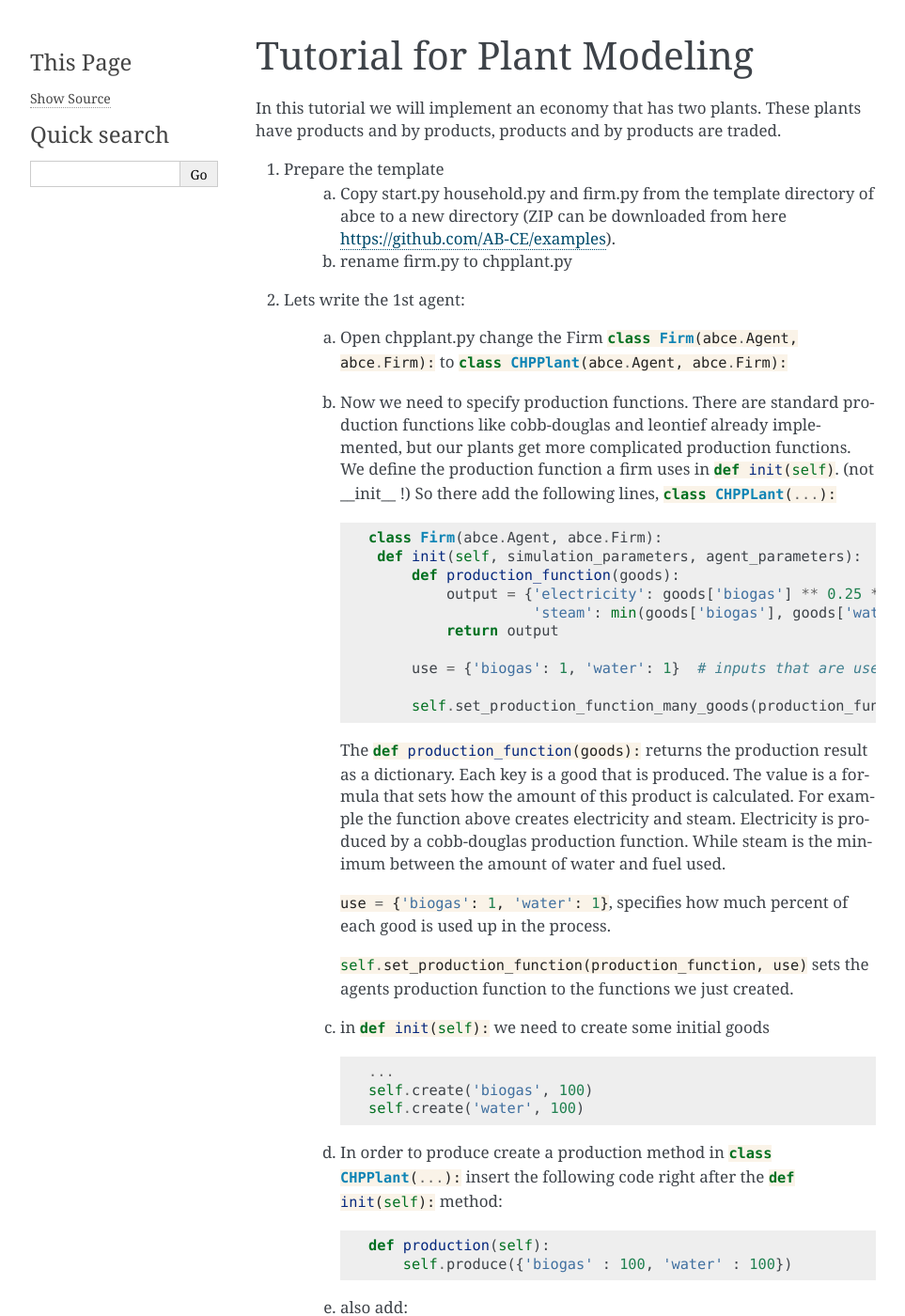
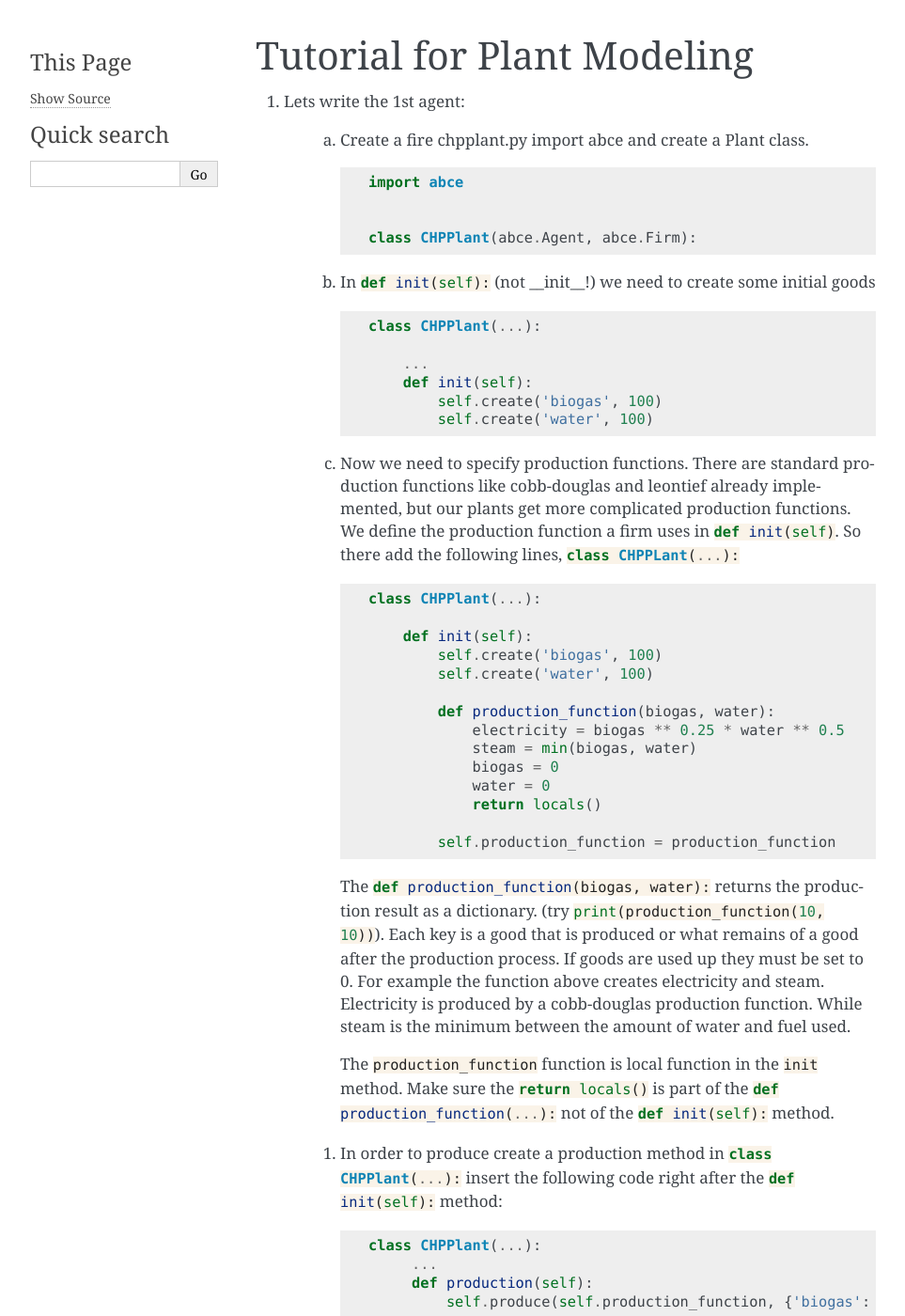
Before and after one commit to AB-CE/abce, a Sphinx documentation site: the page built from docs/tutorial.rst, in a window 1280 px wide and 1400 px high. Shown: the whole window at 94% size, without its empty margins (148-1111 px from the left). Built offline with Sphinx 7.4.7, drawn with Linux system fonts in a browser that asks for light colours; some of the changed text lies outside the part shown.

Commit message:
Make plant tutorial.rst self contained, not referencing the templates

```diff
--- a/docs/tutorial.rst
+++ b/docs/tutorial.rst
@@ -5,107 +5,115 @@
 Tutorial for Plant Modeling
 ===========================
 
-In this tutorial we will implement an economy that has two plants. These plants have products and by products, products and by products are traded.
+1. Lets write the 1st agent:
 
-1. Prepare the template
-    a. Copy start.py household.py and firm.py from the template directory of abce to a new directory (ZIP can be downloaded from here https://github.com/AB-CE/examples).
-
-    b. rename firm.py to chpplant.py
-
-2. Lets write the 1st agent:
-
-    a. Open chpplant.py change the Firm :py:`class Firm(abce.Agent, abce.Firm):` to :py:`class CHPPlant(abce.Agent, abce.Firm):`
-
-    b. Now we need to specify production functions. There are standard production functions like cobb-douglas and leontief already implemented, but our plants get more complicated production functions.
-       We define the production function a firm uses in :py:`def init(self)`. (not __init__ !)                   So there add the following lines, :py:`class CHPPLant(...):`
+    a. Create a fire chpplant.py import abce and create a Plant class.
 
        .. code:: python
 
-           class Firm(abce.Agent, abce.Firm):
-            def init(self, simulation_parameters, agent_parameters):
-                def production_function(goods):
-                    output = {'electricity': goods['biogas'] ** 0.25 * goods['water'] ** 0.5,
-                              'steam': min(goods['biogas'], goods['water'])}
-                    return output
+           import abce
 
-                use = {'biogas': 1, 'water': 1}  # inputs that are used for production are consumed completely
 
-                self.set_production_function_many_goods(production_function, use)
+           class CHPPlant(abce.Agent, abce.Firm):
 
-     The :py:`def production_function(goods):` returns the production result as a dictionary. Each key is a good that is produced. The value is a formula that sets how the amount of this product is calculated. For example the function above creates electricity and steam. Electricity is produced by a cobb-douglas production function. While steam is the minimum between the amount of water and fuel used.
 
-     :py:`use = {'biogas': 1, 'water': 1}`, specifies how much percent of each good is used up in the process.
-
-     :py:`self.set_production_function(production_function, use)` sets the agents production function to the functions we just created.
-
-    c. in :py:`def init(self):` we need to create some initial goods
+    #. In :py:`def init(self):` (not __init__!) we need to create some initial goods
 
        .. code:: python
 
-           ...
-           self.create('biogas', 100)
-           self.create('water', 100)
+            class CHPPlant(...):
 
-    d. In order to produce create a production method in :py:`class CHPPlant(...):` insert the following code right after the :py:`def init(self):` method:
+                ...
+                def init(self):
+                    self.create('biogas', 100)
+                    self.create('water', 100)
+
+    #. Now we need to specify production functions. There are standard production functions like cobb-douglas and leontief already implemented, but our plants get more complicated production functions.
+       We define the production function a firm uses in :py:`def init(self)`.
+       So there add the following lines, :py:`class CHPPLant(...):`
 
        .. code:: python
 
-            def production(self):
-                self.produce({'biogas' : 100, 'water' : 100})
+            class CHPPlant(...):
+
+                def init(self):
+                    self.create('biogas', 100)
+                    self.create('water', 100)
+
+                    def production_function(biogas, water):
+                        electricity = biogas ** 0.25 * water ** 0.5
+                        steam = min(biogas, water)
+                        biogas = 0
+                        water = 0
+                        return locals()
+
+                    self.production_function = production_function
+
+     The :py:`def production_function(biogas, water):` returns the production result as a dictionary. (try :py:`print(production_function(10, 10))`). Each key is a good that is produced or what remains of a good after the production process. If goods are used up they must be set to 0. For example the function above creates electricity and steam. Electricity is produced by a cobb-douglas production function. While steam is the minimum between the amount of water and fuel used.
+
+     The :py:`production_function` function is local function in the :py:`init` method.  Make sure the :py:`return locals()` is part of the :py:`def production_function(...):` not of the :py:`def init(self):` method.
+
+    #. In order to produce create a production method in :py:`class CHPPlant(...):` insert the following code right after the :py:`def init(self):` method:
+
+       .. code:: python
+
+           class CHPPlant(...):
+                ...
+                def production(self):
+                    self.produce(self.production_function, {'biogas': 100, 'water': 100})
 
     e. also add:
 
        .. code:: python
 
-               def refill(self):
-                   self.create('biogas', 100)
-                   self.create('water', 100)
+           class CHPPlant(...):
+                ...
+                def refill(self):
+                    self.create('biogas', 100)
+                    self.create('water', 100)
 
-3. We will now modify :code:`start.py` to run this incomplete simulation.
+3. Create a file :code:`start.py` to run this incomplete simulation.
 
-    a. replace :py:`from firm import Firm` and :py:`household import Household` with :py:`from chpplant import CHPPLant`. This imports your agent in start.py.
+    a. Import abce and the plant:
 
+        .. code:: python
 
+            import abce
+            from chpplant import CHPPlant
 
-    b. delete :py:`simulation.declare_round_endowment(...)`
-       delete :py:`simulation.declare_perishable(...)`
-       delete :py:`simulation.build_agents(Household, 'household',...)`
+    #. Create a simulation instance:
 
-    c. change :py:`simulation.build_agents(Firm, 'firm',...)` to
+        .. code:: python
 
-       .. code:: python
+            simulation = abce.Simulation()
 
-           simulation.build_agents(CHPPlant, 'chpplant ', number=1)
+    #. Build an a plant
+
+         .. code:: python
+
+            chpplant = simulation.build_agents(CHPPlant, 'chpplant', number=1)
 
        With this we create 1 agent of type CHPPLANT, it's group name will be :py:`chpplant` and its number :py:`0`.
+       Therefore its name is the tuple ('chpplant', 0)
 
-    d. change:
-
-       .. code:: python
-
-           simulation.panel('household', possessions=['good1', 'good2']
-                                         variables=['utility'])
-
-       to:
-
-       .. code:: python
-
-           simulation.panel('chpplant', possessions=['electricity', 'biogas', 'water', 'steam'], variables=[])
-
-       panel and all other declarations must be before the agents are build.
-
-     e. change:
+     #. Loop over the simulation:
 
         .. code:: python
 
             for r in range(100):
                 simulation.advance_round(r)
                 chpplant.production()
+                chpplant.panel_log(goods=['electricity', 'biogas', 'water', 'steam'], variables=[])
                 chpplant.refill()
-                chpplant.panel()
+
+            simulation.graphs()
+            simulation.finalize()
 
 
-       This will tell the simulation that in every round, the firms execute the :py:`production` method we specified in CHPPLant. Then it refills the input goods. Lastly, it creates a snapshot of the possessions of chpplant as will be specified in (e).
+
+       This will tell the simulation that in every round, the plant execute the :py:`production` method we specified in CHPPLant. Then it refills the input goods. Lastly, it creates a snapshot of the goods of chpplant as will be specified in (e).
+
+       simulation.advance_round(r) sets the time r. Lastly **:py:`simulation.graphs()`** or :py:`simulation.finalize()` tells the simulation that the loop is done. Otherwise the program hangs at the end.
 
  4. To run your simulation, the best is to use the terminal and in the directory of your simulation type :code:`python start.py`. In SPYDER make sure that BEFORE you run the simulation for the first time you modify the ‘Run Setting’ and choose ‘Execute in external System Terminal’. If you the simulation in the IDE without making this changes the GUI might block.
 
@@ -130,54 +138,56 @@ In this tutorial we will implement an economy that has two plants. These plants
 
     #. in adplant.py change the class name to ADPlant
 
-    #. ADPlant will produce biogas and water out of steam and electricity. In order to achieve this forget about thermodynamics and change:
+    #. ADPlant will produce biogas and water out of steam and electricity. In order to achieve this forget about thermodynamics and change the production function to
 
        .. code:: python
 
-               output = {'electricity': goods['biogas'] ** 0.25 * goods['water'] ** 0.5,
-                         'steam': min(goods['biogas'], goods['water'])}
-               return output
+            def production_function(steam, electricity):
+                biogas = min(electricity, steam)
+                water = min(electricity, steam)
+                electricity = 0
+                steam = 0
+                return locals()
 
-           use = {'biogas': 1, 'water': 1}  # inputs that are used for production are consumed completely
-
-       to
+    #. Given the new technology, we need to feed different goods into our machines. Replace the production step
 
        .. code:: python
 
-            output = {'biogas':  min(goods['electricity'], goods['steam']),
-                      'water': min(goods['electricity'], goods['steam'])}
-            return output
 
-        use = {'electricity': 1, 'steam': 1}
+        def production(self):
+            self.produce(self.production_function, {'steam': self['steam'], 'electricity': self['electricity']})
 
-    #. ADPlant will sell everything it produces to CHPPlant. We know that the group name of chpplant is 'chpplant and its id number (id) is 0:
+       self['steam'], looks up the amount of steam the company owns. self.not_reserved['steam'], would look up
+       the amount of steam a company owns minus all steam that is offered to be sold to a different company.
+
+    #. ADPlant will sell everything it produces to CHPPlant. We know that the group name of chpplant is 'chpplant and its id number (id) is 0. Add another method to the ADPlant class.
 
        .. code:: python
 
            def selling(self):
-               amount_biogas = self.possession('biogas')
-               amount_water = self.possession('water')
-               self.sell('chpplant', 0, good='water', quantity=amount_water, price=1)
-               self.sell('chpplant', 0, good='biogas', quantity=amount_biogas, price=1)
+               amount_biogas = self['biogas]
+               amount_water = self['water']
+               self.sell(('chpplant', 0), good='water', quantity=amount_water, price=1)
+               self.sell(('chpplant', 0), good='biogas', quantity=amount_biogas, price=1)
 
        This makes a sell offer to chpplant.
 
-    #. In CHPPlant respond to this offer
+    #. In CHPPlant respond to this offer, by adding the following method.
 
        .. code:: python
 
-        def buying(self):
-            water_offer = self.get_offers('water')[0]
-            biogas_offer = self.get_offers('biogas')[0]
+            def buying(self):
+                water_offer = self.get_offers('water')[0]
+                biogas_offer = self.get_offers('biogas')[0]
 
-            if (water_offer.price * water_offer.quantity
-                + biogas_offer.price * biogas_offer.quantity < self.possession('money')):
-                self.accept(water_offer)
-                self.accept(biogas_offer)
-            else:
-                quantity_allocationg_half_my_money = self.possession('money') / water_offer.price
-                self.accept(water_offer, min(water_offer.quantity, quantity_allocationg_half_my_money))
-                self.accept(biogas_offer, min(biogas_offer, self.possession('money')))
+                if (water_offer.price * water_offer.quantity +
+                        biogas_offer.price * biogas_offer.quantity < self['money']):
+                    self.accept(water_offer)
+                    self.accept(biogas_offer)
+                else:
+                    quantity_allocationg_half_my_money = self['money'] / water_offer.price
+                    self.accept(water_offer, min(water_offer.quantity, quantity_allocationg_half_my_money))
+                    self.accept(biogas_offer, min(biogas_offer, self['money']))
 
        This accepts both offers if it can afford it, if the plant can't, it allocates half of the money for either good.
 
@@ -200,18 +210,18 @@ In this tutorial we will implement an economy that has two plants. These plants
                 steam_offer = self.get_offers('steam')[0]
 
                 if (el_offer.price * el_offer.quantity
-                    + steam_offer.price * steam_offer.quantity < self.possession('money')):
+                    + steam_offer.price * steam_offer.quantity < self['money']):
                     self.accept(el_offer)
                     self.accept(steam_offer)
                 else:
-                    quantity_allocationg_half_my_money = self.possession('money') / el_offer.price
+                    quantity_allocationg_half_my_money = self['money'] / el_offer.price
                     self.accept(el_offer, min(el_offer.quantity, quantity_allocationg_half_my_money))
-                    self.accept(steam_offer, min(steam_offer, self.possession('money')))
+                    self.accept(steam_offer, min(steam_offer, self['money']))
 
 
 8. let's modify start.py
 
-    b. in :code:`start.py` add
+    b. in :code:`start.py` import thu ADPlant:
 
        .. code:: python
 
```
Also changed, not shown: other parts of docs/tutorial.rst (+5 -5 lines).
